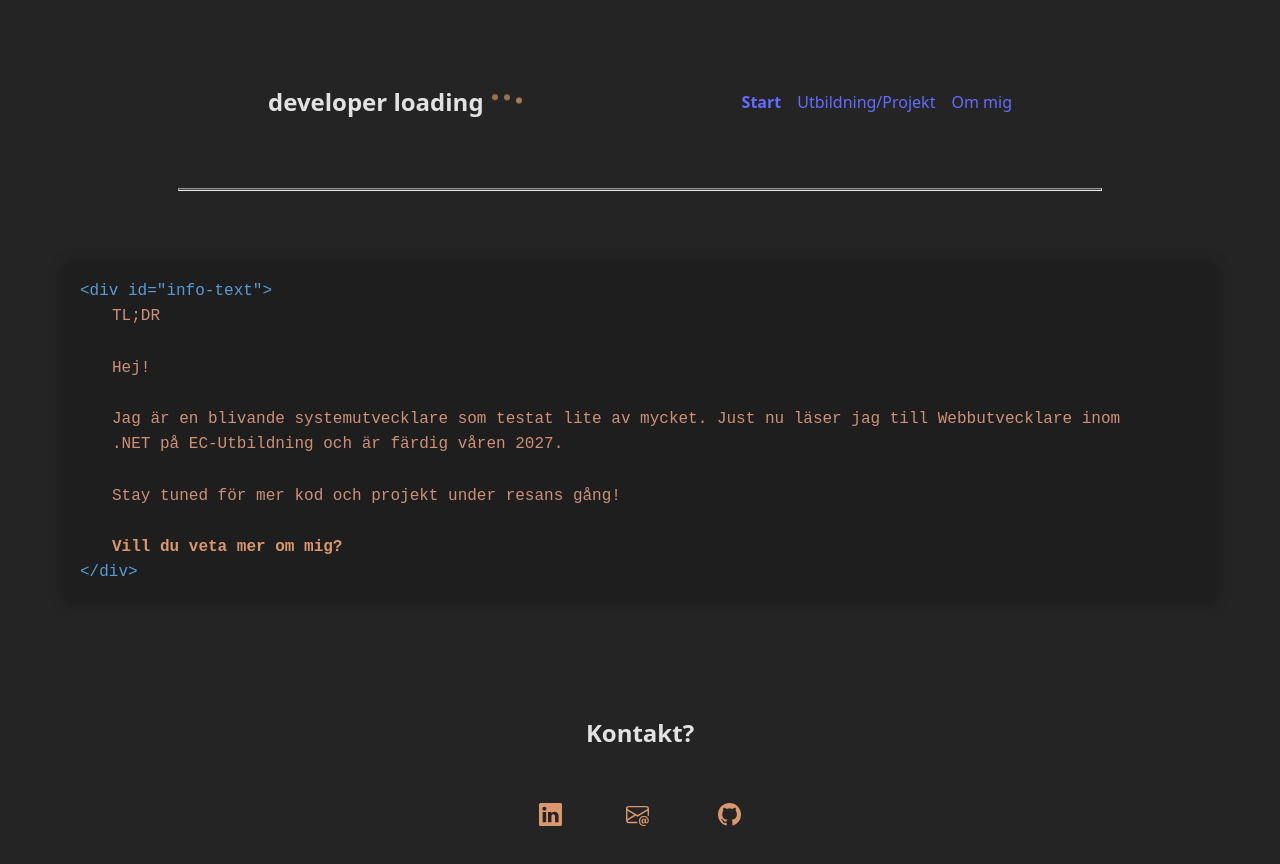
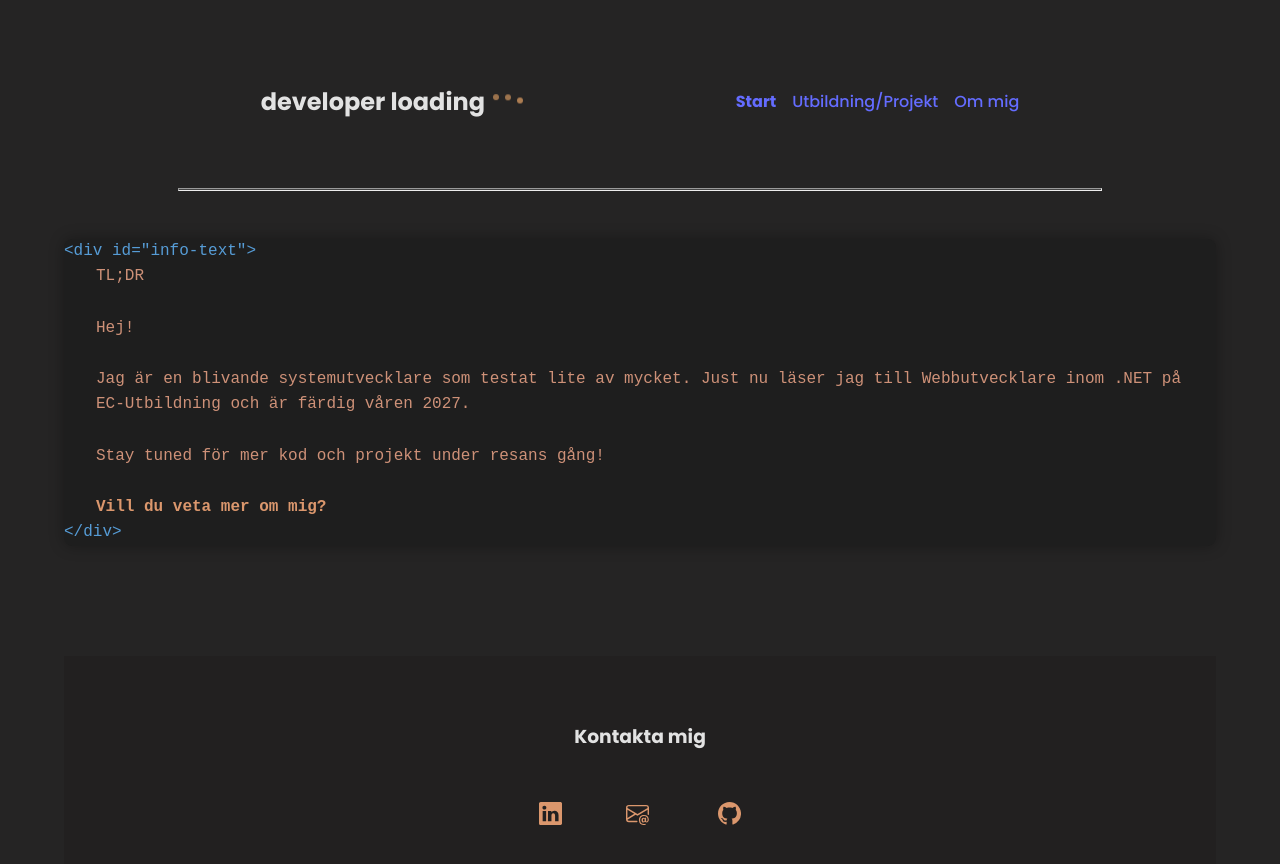
Before and after one commit to jeanettesamuelsson/Portfolio, a React (Vite) app: page / in a window 1280 px wide. Shown: the top 864 px of the page. Built offline with nearby package versions, Linux system fonts and the light colour scheme.

Commit message:
Change font and text styling

```diff
--- a/src/components/About.jsx
+++ b/src/components/About.jsx
@@ -5,12 +5,9 @@ function About() {
     return (
         <section id="about">
 
-            <p>Mitt namn är Jeanette Samuelsson, jag är 31 år gammal och bor i Uddevalla tillsammans med min familj. Jag är tidigare biomedicinsk analytiker och har arbetat inom yrket sedan jag blev klar med utbildningen 2016. Jag har då arbetat på NÄL i Trollhättan, på Klinisk kemi och Klinisk patologi. </p>
+            <p>Mitt namn är Jeanette Samuelsson, jag är 31 år gammal och bor i Uddevalla tillsammans med min familj. Jag är tidigare biomedicinsk analytiker och har arbetat inom yrket sedan jag blev klar med utbildningen 2016. </p>
 
-
-
-
-            <p> Under vårterminen 2024 tog jag tjänstledigt och började studera kurser inom IT och programmering på egen hand. Jag läste då webbutveckling, objektorienterad programmering i Java, introduktion till Linux, cybersäkerhet samt dataanalys med R. Under den tiden upptäckte jag att det är systemutveckling jag vill ägna mig åt. Jag tog en paus i studierna och var föräldraledig i ett år, under den tiden läste jag lite kurser i webbutveckling i den mån jag hade tid. När det började bli dags att ta upp studierna igen bestämde jag mig för att läsa en YH-utbildning istället, eftersom praktiken man får under en YH är så värdefull. Jag påbörjade programmet Webbutveckling inom .NET hösten 2025 och är väldigt nöjd med mitt val!</p>
+            <p> Under vårterminen 2024 tog jag tjänstledigt och började studera kurser inom IT och programmering på egen hand. Jag läste då bland annat webbutveckling, objektorienterad programmering och Linux. Under den tiden upptäckte jag att det är systemutveckling jag vill ägna mig åt. Jag tog en paus i studierna och var föräldraledig i ett år. När det började bli dags att ta upp studierna igen bestämde jag mig för att läsa en YH-utbildning istället och påbörjade programmet Webbutveckling inom .NET hösten 2025 och är väldigt nöjd med mitt val!</p>
 
             <div id="about-wrapper">
                 <div>
--- a/src/components/Contact.jsx
+++ b/src/components/Contact.jsx
@@ -2,11 +2,11 @@ import React from 'react'
 
 function Contact() {
     return (
-        <div>
+        <section id="footer">
 
             <div id="contact">
 
-                <h2>Kontakt? </h2>
+                <h3>Kontakta mig </h3>
 
                 <div id="links">
                     <a href="https://www.linkedin.com/in/jeanette-samuelsson-614a08368/" target="_blank">
@@ -27,7 +27,7 @@ function Contact() {
                 </div>
 
             </div>
-        </div>
+        </section>
     )
 }
 
--- a/src/components/Edu.jsx
+++ b/src/components/Edu.jsx
@@ -8,7 +8,7 @@ function Edu() {
 
         <>
             <section id="learning">
-                <h2>Vad lär jag mig? </h2>
+                <h2>Vad jag lär mig </h2>
 
                 <div id="courses">
 
--- a/src/index.scss
+++ b/src/index.scss
@@ -1,3 +1,5 @@
+@import url('https://fonts.googleapis.com/css2?family=Inter:ital,opsz,wght@0,14..32,100..900;1,14..32,100..900&family=Poppins:ital,wght@0,100;0,200;0,300;0,400;0,500;0,600;0,700;0,800;0,900;1,100;1,200;1,300;1,400;1,500;1,600;1,700;1,800;1,900&display=swap');
+
 :root {
   --primary-link-color: #db976d;
   --primary-text-color: rgb(6, 17, 39);
@@ -6,13 +8,13 @@
 
 
 body {
-  font-family: system-ui, Avenir, Helvetica, Arial, sans-serif;
+  font-family: "Poppins", sans-serif;
   line-height: 1.5;
-  font-weight: 400;
+  font-weight: 300;
   color: rgba(255, 255, 255, 0.87);
   background-color: #252424;
   margin: 0 auto;
-  padding: 1rem;
+  padding: 0;
   text-align: center;
   box-sizing: border-box;
 }
@@ -71,11 +73,10 @@ a {
   background: #1e1e1e;
   font-family: 'Fira Code', 'Courier New', monospace;
   text-align: left;
-  padding: 1rem;
+
   border-radius: 8px;
   line-height: 1.6;
   max-width: 100%;
-  margin: 1.5rem auto;
   box-shadow: 0 0 15px rgba(0, 0, 0, 0.3);
 
   a {
@@ -240,7 +241,8 @@ button:hover {
 }
 
 #about {
-  max-width: 90%;
+  width: 100%;
+  margin: 0;
   line-height: 1.5;
   display: flex;
   flex-direction: column;
@@ -250,13 +252,19 @@ button:hover {
 
 
 #about-img {
-    width: 60%;
+    width: 50%;
     aspect-ratio: 1/1;
     height: auto;
     border-radius: 50%;
     background-color: #646cff;
     object-fit: cover;
 
+  }
+
+  #footer {
+    background-color:#1d1c1c6a;
+    margin-top: 3rem;
+    padding-top: 3rem;
   }
 
 
```
